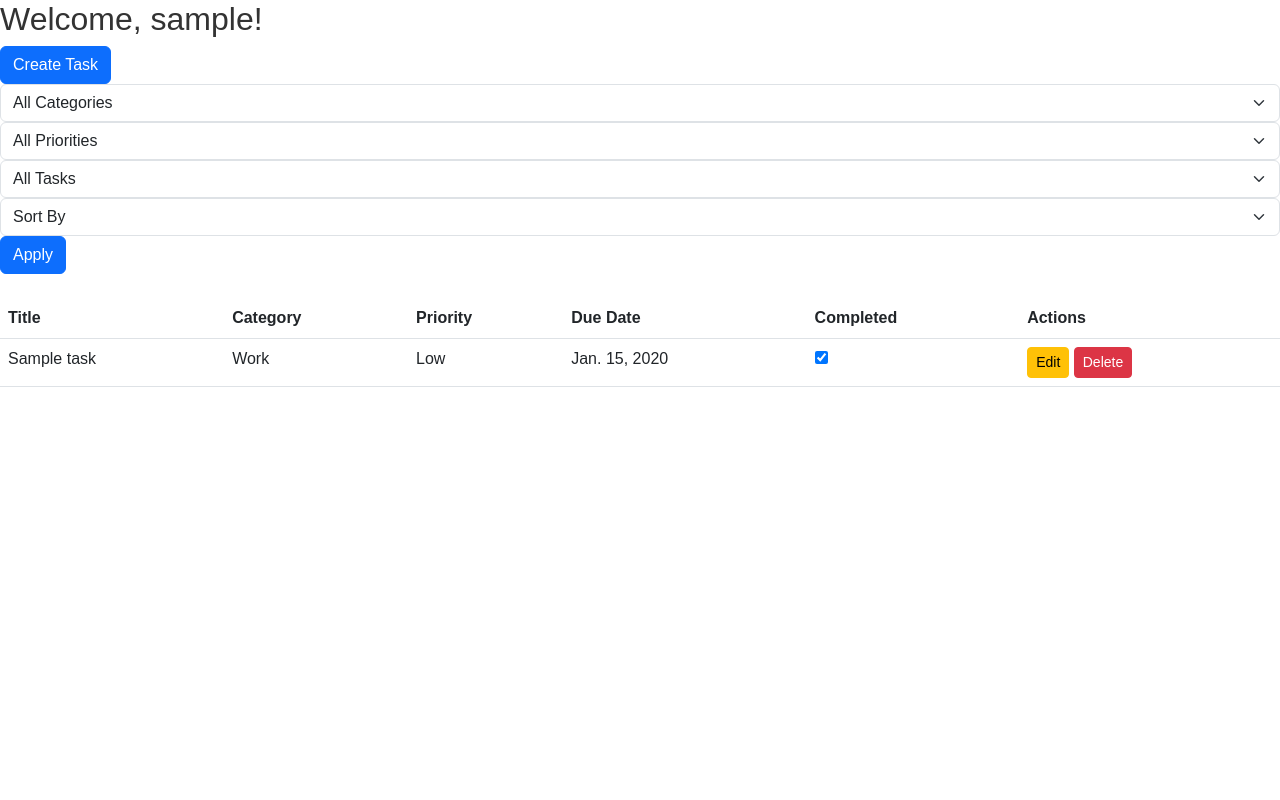
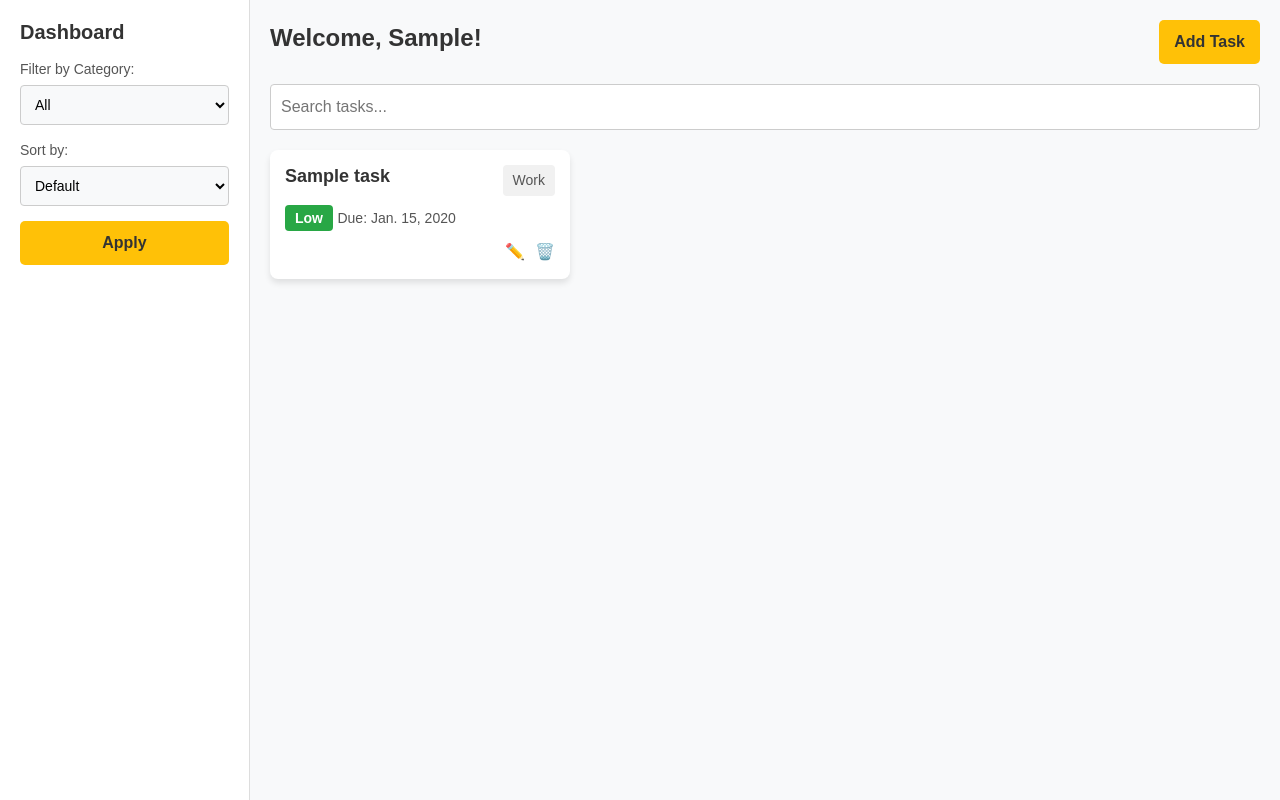
Before and after one commit to LisaReitinger/the-task-tracker, a Django app: page /dashboard/ in a window 1280 px wide. Run offline with Django 4.2, Linux system fonts and the light colour scheme; a user stored in the database is signed in; tables that the repository leaves empty hold one stand-in row (values such as "Sample post").

Commit message:
Add styling to the dashboard and create a sidebar

```diff
--- a/tasks/static/tasks/css/styles.css
+++ b/tasks/static/tasks/css/styles.css
@@ -115,7 +115,7 @@ body {
 .register-alert {
     padding: 10px 15px;
     margin-bottom: 15px;
-    border-radius: 5px;
+    border-radius: 15px;
     font-size: 14px;
     color: #ffffff;
     background-color: #dc3545;
@@ -259,6 +259,212 @@ body {
     color: #007bff;
 }
 
+/* Dashboard Layout */
+.dashboard {
+    display: flex;
+    flex-direction: column;
+    height: 100vh;
+    background-color: #f8f9fa;
+}
+
+@media (min-width: 768px) {
+    .dashboard {
+        flex-direction: row;
+    }
+}
+
+/* Sidebar */
+.dashboard-sidebar {
+    background-color: #ffffff;
+    padding: 20px;
+    border-right: 1px solid #ddd;
+    flex: 0 0 250px;
+}
+
+.sidebar-title {
+    font-size: 20px;
+    font-weight: bold;
+    margin-bottom: 15px;
+    color: #333;
+}
+
+.sidebar-form {
+    display: flex;
+    flex-direction: column;
+    gap: 15px;
+}
+
+.sidebar-filter,
+.sidebar-sort {
+    display: flex;
+    flex-direction: column;
+}
+
+.sidebar-filter label,
+.sidebar-sort label {
+    font-size: 14px;
+    margin-bottom: 5px;
+    color: #555;
+}
+
+.sidebar-select {
+    padding: 10px;
+    font-size: 14px;
+    border: 1px solid #ccc;
+    border-radius: 4px;
+    background-color: #f8f9fa;
+}
+
+.sidebar-select:focus {
+    outline: none;
+    border-color: #007bff;
+}
+
+.btn-warning {
+    background-color: #ffc107;
+    color: #333;
+    font-weight: bold;
+    border: none;
+    padding: 10px 15px;
+    border-radius: 5px;
+    transition: background-color 0.3s ease;
+    text-decoration: none;
+    cursor: pointer;
+}
+
+.btn-warning:hover {
+    background-color: #e0a800;
+}
+
+/* Main Content */
+.dashboard-main {
+    flex: 1;
+    padding: 20px;
+    overflow-y: auto;
+}
+
+.dashboard-header {
+    display: flex;
+    justify-content: space-between;
+    align-items: center;
+    margin-bottom: 20px;
+}
+
+.dashboard-title {
+    font-size: 24px;
+    font-weight: bold;
+    color: #333;
+}
+
+.dashboard-search {
+    margin-bottom: 20px;
+}
+
+.search-input {
+    width: 100%;
+    padding: 10px;
+    font-size: 16px;
+    border: 1px solid #ccc;
+    border-radius: 4px;
+    box-sizing: border-box;
+}
+
+/* Task List */
+.task-list {
+    display: flex;
+    flex-wrap: wrap;
+    gap: 20px;
+}
+
+.task-card {
+    background-color: #ffffff;
+    border-radius: 8px;
+    box-shadow: 0 4px 6px rgba(0, 0, 0, 0.1);
+    padding: 15px;
+    width: 100%;
+    max-width: 300px;
+    display: flex;
+    flex-direction: column;
+    justify-content: space-between;
+}
+
+.task-card-header {
+    display: flex;
+    justify-content: space-between;
+    align-items: center;
+    margin-bottom: 10px;
+}
+
+.task-title {
+    font-size: 18px;
+    font-weight: bold;
+    color: #333;
+}
+
+.task-category {
+    font-size: 14px;
+    color: #555;
+    background-color: #f1f1f1;
+    padding: 5px 10px;
+    border-radius: 4px;
+}
+
+.task-card-body {
+    margin-bottom: 10px;
+}
+
+.task-priority {
+    font-size: 14px;
+    font-weight: bold;
+    padding: 5px 10px;
+    border-radius: 4px;
+    color: #ffffff;
+}
+
+.priority-high {
+    background-color: #dc3545;
+}
+
+.priority-medium {
+    background-color: #ffc107;
+    color: #333;
+}
+
+.priority-low {
+    background-color: #28a745;
+}
+
+.task-due-date {
+    font-size: 14px;
+    color: #555;
+}
+
+.task-card-footer {
+    display: flex;
+    justify-content: flex-end;
+    gap: 10px;
+}
+
+.task-edit,
+.task-delete {
+    font-size: 16px;
+    text-decoration: none;
+    color: #007bff;
+    transition: color 0.3s ease;
+}
+
+.task-edit:hover {
+    color: #0056b3;
+}
+
+.task-delete {
+    color: #dc3545;
+}
+
+.task-delete:hover {
+    color: #a71d2a;
+}
+
 /* Responsive Design (Mobile First) */
 @media (max-width: 768px) {
     .navbar {
@@ -310,6 +516,20 @@ body {
         font-size: 14px;
         padding: 10px 15px;
     }
+
+    .dashboard-sidebar {
+        flex: 0 0 100%;
+        border-right: none;
+        border-bottom: 1px solid #ddd;
+    }
+
+    .dashboard-main {
+        padding: 15px;
+    }
+
+    .task-card {
+        max-width: 100%;
+    }
 }
 
 @media (min-width: 768px) {
--- a/tasks/static/tasks/js/main.js
+++ b/tasks/static/tasks/js/main.js
@@ -6,7 +6,9 @@ document.addEventListener('DOMContentLoaded', () => {
     console.log('Checkboxes:', checkboxes);
     checkboxes.forEach(checkbox => {
         checkbox.addEventListener('change', () => {
+            console.log('Checkbox changed:', checkbox.dataset);
             const taskId = checkbox.dataset.taskId;
+            const taskName = checkbox.dataset.taskName;
             const completed = checkbox.checked;
             console.log(`Checkbox for task ${taskId} changed to ${completed}`);
 
@@ -20,8 +22,8 @@ document.addEventListener('DOMContentLoaded', () => {
             })
             .then(response => response.json())
             .then(data => {
-                console.log(`Task ${taskId} completion status: ${data.completed}`);
-                showNotification(`Task ${taskId} marked as ${data.completed ? 'completed' : 'incomplete'}`);
+                console.log(`Task ${taskName} completion status: ${data.completed}`);
+                showNotification(`Task ${taskName} marked as ${data.completed ? 'completed' : 'incomplete'}`);
             })
             .catch(error => {
                 console.error('Error:', error);
--- a/tasks/templates/tasks/dashboard.html
+++ b/tasks/templates/tasks/dashboard.html
@@ -2,68 +2,67 @@
 {% load static %}
 {% block title %}Dashboard{% endblock %}
 {% block content %}
-<h2>Welcome, {{ user.username }}!</h2>
-<a href="{% url 'task_create' %}" class="btn btn-primary">Create Task</a>
-
-<form method="GET" class="mb-3">
-    <select name="category" class="form-select">
-        <option value="">All Categories</option>
+<div class="dashboard">
+    <!-- Sidebar -->
+    <aside class="dashboard-sidebar">
+        <h2 class="sidebar-title">Dashboard</h2>
+        <form method="GET" class="sidebar-form">
+            <!-- Filter by Category -->
+            <div class="sidebar-filter">
+                <label for="category">Filter by Category:</label>
+                <select name="category" id="category" class="sidebar-select">
+                    <option value="">All</option>
                     <option value="Work">Work</option>
                     <option value="Personal">Personal</option>
                     <option value="Health">Health</option>
                 </select>
-    <select name="priority" class="form-select">
-        <option value="">All Priorities</option>
-        <option value="Low">Low</option>
-        <option value="Medium">Medium</option>
-        <option value="High">High</option>
-    </select>
-    <select name="completed" class="form-select">
-        <option value="">All Tasks</option>
-        <option value="true">Completed</option>
-        <option value="false">Incomplete</option>
-    </select>
-    <select name="sort_by" class="form-select">
-        <option value="">Sort By</option>
+            </div>
+
+            <!-- Sort by -->
+            <div class="sidebar-sort">
+                <label for="sort_by">Sort by:</label>
+                <select name="sort_by" id="sort_by" class="sidebar-select">
+                    <option value="">Default</option>
                     <option value="due_date">Due Date</option>
                     <option value="priority">Priority</option>
                 </select>
-    <button type="submit" class="btn btn-primary">Apply</button>
+            </div>
+
+            <button type="submit" class="btn btn-warning">Apply</button>
         </form>
+    </aside>
 
-<table class="table mt-4">
-    <thead>
-        <tr>
-            <th>Title</th>
-            <th>Category</th>
-            <th>Priority</th>
-            <th>Due Date</th>
-            <th>Completed</th>
-            <th>Actions</th>
-        </tr>
-    </thead>
-    <tbody>
+    <!-- Main Content -->
+    <main class="dashboard-main">
+        <header class="dashboard-header">
+            <h1 class="dashboard-title">Welcome, {{ user.first_name }}!</h1>
+            <a href="{% url 'task_create' %}" class="btn btn-warning">Add Task</a>
+        </header>
+
+        <!-- Search Bar -->
+        <div class="dashboard-search">
+            <input type="text" placeholder="Search tasks..." class="search-input">
+        </div>
+
+        <!-- Task List -->
+        <div class="task-list">
             {% for task in tasks %}
-        <tr>
-            <td>{{ task.title }}</td>
-            <td>{{ task.category }}</td>
-            <td>{{ task.priority }}</td>
-            <td>{{ task.due_date }}</td>
-            <td>
-                <input type="checkbox" class="task-completed" data-task-id="{{ task.id }}" {% if task.completed %}checked{% endif %}>
-            </td>
-            <td>
-                <a href="{% url 'task_update' task.pk %}" class="btn btn-warning btn-sm">Edit</a>
-                <form method="POST" action="{% url 'task_delete' task.pk %}" style="display:inline;">
-                    {% csrf_token %}
-                    <button type="submit" class="btn btn-danger btn-sm">Delete</button>
-                </form>
-            </td>
-        </tr>
+            <div class="task-card">
+                <div class="task-card-header">
+                    <h3 class="task-title">{{ task.title }}</h3>
+                    <span class="task-category">{{ task.category }}</span>
+                </div>
+                <div class="task-card-body">
+                    <span class="task-priority priority-{{ task.priority|lower }}">{{ task.priority }}</span>
+                    <span class="task-due-date">Due: {{ task.due_date|default:"None" }}</span>
+                </div>
+                <div class="task-card-footer">
+                    <a href="{% url 'task_update' task.id %}" class="task-edit">✏️</a>
+                    <a href="{% url 'task_delete' task.id %}" class="task-delete">🗑️</a>
+                </div>
+            </div>
             {% endfor %}
-    </tbody>
-</table>
-
-<!-- Include the JavaScript file -->
-<script src="{% static 'tasks/js/main.js' %}"></script>
+        </div>
+    </main>
+</div>
 {% endblock %}
--- a/tasks/views.py
+++ b/tasks/views.py
@@ -40,17 +40,10 @@ def login_view(request):
 def dashboard(request):
     tasks = Task.objects.filter(user=request.user)
 
-    # Filtering
+    # Filtering by category
     category = request.GET.get('category')
-    priority = request.GET.get('priority')
-    completed = request.GET.get('completed')
-
     if category:
         tasks = tasks.filter(category=category)
-    if priority:
-        tasks = tasks.filter(priority=priority)
-    if completed:
-        tasks = tasks.filter(completed=(completed == 'true'))
 
     # Sorting
     sort_by = request.GET.get('sort_by')
```
Lines whose indentation alone changed are shown as unchanged.
